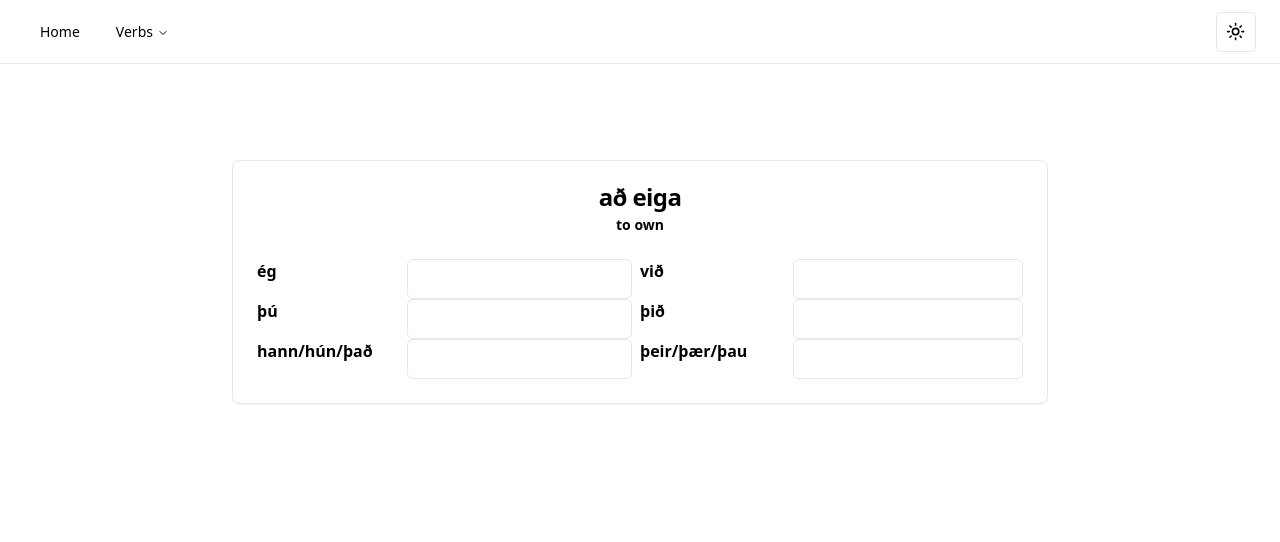
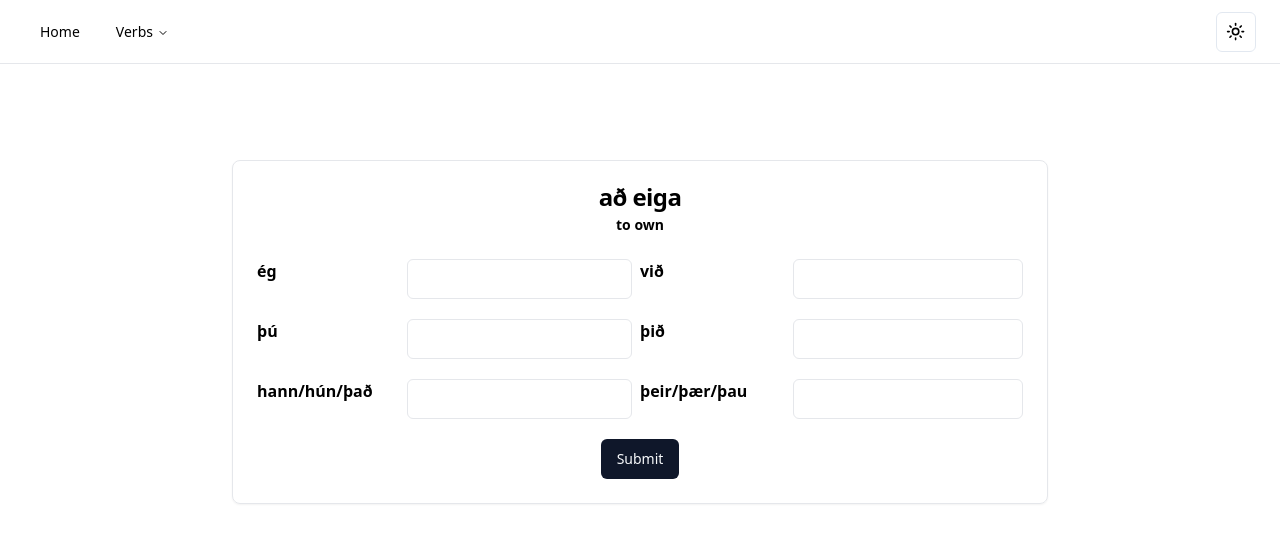
Before and after one commit to eg-heiti-christian/islenska-fyrir-mig, a Next.js app: page /verbs/present-tense in a window 1280 px wide. Shown: the top 542 px of the page. Built offline with nearby package versions, Linux system fonts and the light colour scheme.

Commit message:
Implemented basic form control for verb conjugator

```diff
--- a/src/components/verb-conjugator.tsx
+++ b/src/components/verb-conjugator.tsx
@@ -1,6 +1,7 @@
 "use client"
 
-import * as React from "react"
+import React, { useState } from "react"
+import { useForm, SubmitHandler } from "react-hook-form"
 
 import {
     Card,
@@ -11,14 +12,30 @@ import {
     CardTitle,
 } from "@/components/ui/card";
 import { Input } from "@/components/ui/input"
+import { Button } from "@/components/ui/button";
 
+import { VerbConjugations } from "@/lib/models/VerbConjugations";
 
 interface Props {
 
 }
 export const VerbConjugator = (props: Props) => {
 
+    const [answers, setAnswers] = useState<VerbConjugations>({
+        singularFirstPerson: 'á',
+        singularSecondPerson: 'átt',
+        singularThirdPerson: 'á',
+        pluralFirstPerson: 'eigum',
+        pluralSecondPerson: 'eigið',
+        pluralThirdPerson: 'eiga'
+    });
+
+    const { register, handleSubmit } = useForm<VerbConjugations>()
+    const onSubmit: SubmitHandler<VerbConjugations> = (data) => console.log(data)
+
+
     return (
+        <form onSubmit={handleSubmit(onSubmit)}>
             <Card>
                 <CardHeader className="items-center">
                     <CardTitle >
@@ -26,48 +43,75 @@ export const VerbConjugator = (props: Props) => {
                     </CardTitle>
                     <CardDescription>to own</CardDescription>
                 </CardHeader>
-            <CardContent className="grid grid-cols-2">
+                <CardContent >
+                    <div className="grid grid-cols-2">
                         <div className="flex flex-grow mr-2">
 
-                    <div className="flex flex-col">
+                            <div className="flex item flex-col gap-y-5">
                                 <div className="grid grid-cols-5">
                                     <div className="col-span-2">ég</div>
-                            <Input className="col-span-3" />
+                                    <Input
+                                        {...register("singularFirstPerson")}
+                                        className="col-span-3"
+
+                                    />
                                 </div>
 
                                 <div className="grid grid-cols-5">
                                     <div className="col-span-2">þú</div>
-                            <Input className="col-span-3" />
+                                    <Input
+                                        {...register("singularSecondPerson")}
+                                        className="col-span-3"
+                                    />
                                 </div>
 
                                 <div className="grid grid-cols-5">
                                     <div className="col-span-2">hann/hún/það</div>
-                            <Input className="col-span-3" />
+                                    <Input
+                                        {...register("singularThirdPerson")}
+                                        className="col-span-3"
+                                    />
                                 </div>
                             </div>
 
                         </div>
                         <div className="flex flex-grow">
 
-                    <div className="flex flex-col">
+                            <div className="flex flex-col gap-y-5">
                                 <div className="grid grid-cols-5">
                                     <div className="col-span-2">við</div>
-                            <Input className="col-span-3" />
+                                    <Input
+                                        {...register("pluralFirstPerson")}
+                                        className="col-span-3"
+                                    />
                                 </div>
 
                                 <div className="grid grid-cols-5">
                                     <div className="col-span-2">þið</div>
-                            <Input className="col-span-3" />
+                                    <Input
+                                        {...register("pluralSecondPerson")}
+                                        className="col-span-3"
+                                    />
                                 </div>
 
                                 <div className="grid grid-cols-5">
                                     <div className="col-span-2">þeir/þær/þau</div>
-                            <Input className="col-span-3" />
+                                    <Input
+                                        {...register("pluralThirdPerson")}
+                                        className="col-span-3"
+                                    />
                                 </div>
                             </div>
 
                         </div>
+                    </div>
+
+                    <div className="text-center mt-5">
+                        <Button type="submit">Submit</Button>
+                    </div>
+
                 </CardContent>
             </Card>
+        </form>
     )
 }
--- /dev/null
+++ b/src/lib/models/VerbConjugations.ts
@@ -0,0 +1,9 @@
+
+export interface VerbConjugations {
+    singularFirstPerson: string;
+    singularSecondPerson: string;
+    singularThirdPerson: string;
+    pluralFirstPerson: string;
+    pluralSecondPerson: string;
+    pluralThirdPerson: string;
+}
```
Lines whose indentation alone changed are shown as unchanged.
